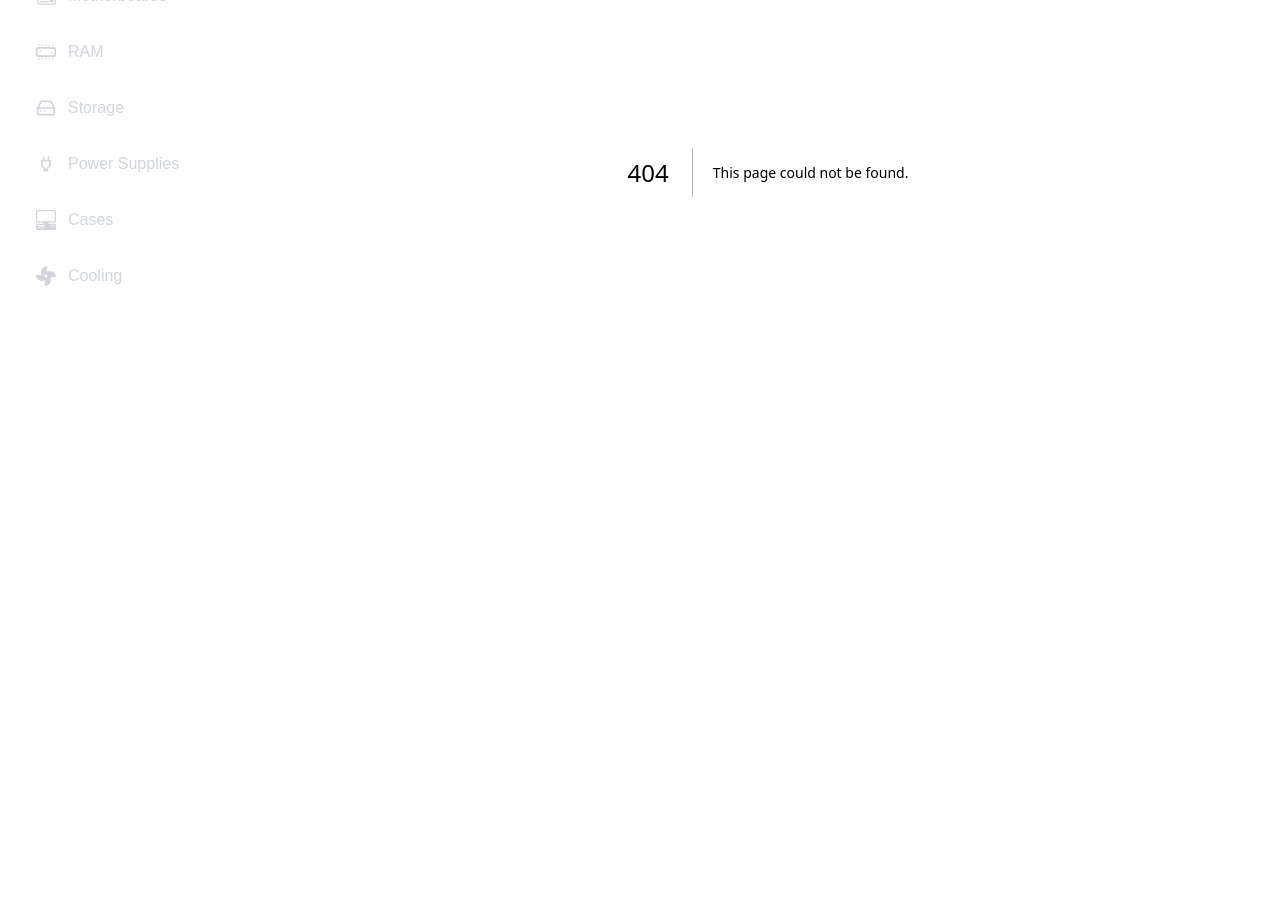
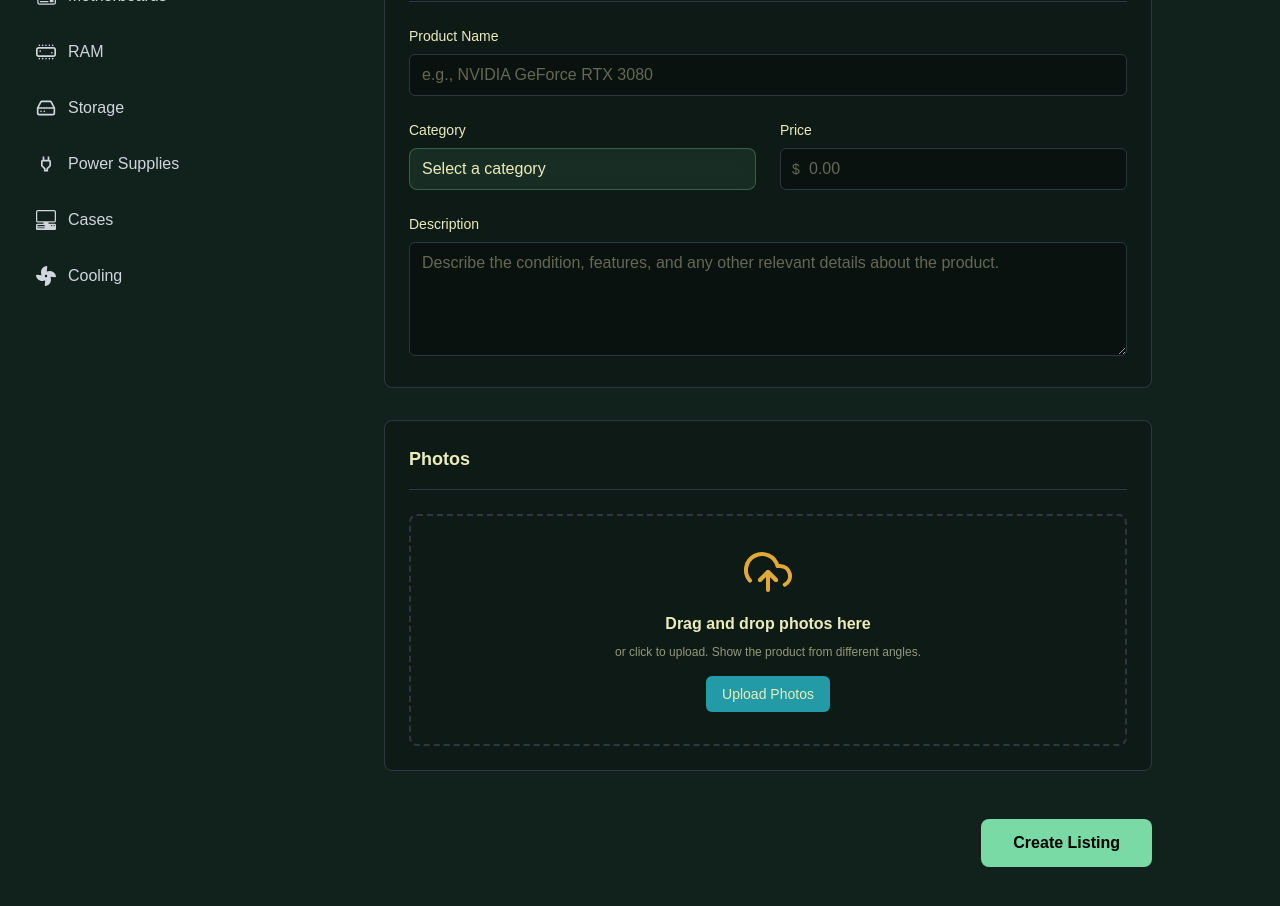
Before and after one commit to abrartanim/barely-used-bytes, a Next.js app in the folder bub-next/: page /createListing in a window 1280 px wide. Before the commit this address had no page. Shown: the part 300-1206 px from the top of the page. Before the commit the page ends 872 px from the top, so only its background shows below. Built offline with nearby package versions, Linux system fonts and the light colour scheme.

Commit message:
added listing create page

```diff
--- /dev/null
+++ b/bub-next/src/app/createListing/page.tsx
@@ -0,0 +1,139 @@
+import type { NextPage } from "next";
+import { FiUploadCloud } from "react-icons/fi";
+
+const CreateListingPage: NextPage = () => {
+  return (
+    // Main content area wrapper
+    <main className="container mx-auto px-4 sm:px-6 lg:px-8 py-12 text-[#ECECBB]">
+      <div className="max-w-3xl mx-auto">
+        {/* Page Heading */}
+        <div className="text-center mb-10">
+          <h1 className="text-4xl font-bold">Create a New Listing</h1>
+          <p className="mt-2 text-md text-[#ECECBB]/70">
+            Fill out the details below to sell your hardware.
+          </p>
+        </div>
+
+        {/* Form */}
+        <form className="space-y-8">
+          {/* Product Details Card */}
+          <div className="bg-black/20 border border-[#30363D] p-6 rounded-lg">
+            <h2 className="text-lg font-bold border-b border-[#30363D] pb-4 mb-6">
+              Product Details
+            </h2>
+            <div className="space-y-6">
+              {/* Product Name Input */}
+              <div>
+                <label
+                  htmlFor="product-name"
+                  className="block text-sm font-medium mb-2"
+                >
+                  Product Name
+                </label>
+                <input
+                  type="text"
+                  id="product-name"
+                  className="w-full bg-black/30 border border-[#30363D] rounded-md px-3 py-2 focus:ring-2 focus:ring-[#239BA7] focus:border-[#239BA7] outline-none placeholder:text-[#ECECBB]/40"
+                  placeholder="e.g., NVIDIA GeForce RTX 3080"
+                />
+              </div>
+
+              {/* Category and Price Inputs */}
+              <div className="grid grid-cols-1 md:grid-cols-2 gap-6">
+                <div>
+                  <label
+                    htmlFor="category"
+                    className="block text-sm font-medium mb-2"
+                  >
+                    Category
+                  </label>
+                  <select
+                    id="category"
+                    className="w-full appearance-none rounded-lg border border-[#7ADAA5]/30 bg-[#7ADAA5]/10 px-3 py-2 backdrop-blur-sm outline-none focus:border-[#7ADAA5] focus:ring-2 focus:ring-[#7ADAA5]"
+                  >
+                    <option className="bg-[#0D1117]">Select a category</option>
+                    <option className="bg-[#0D1117]">CPU</option>
+                    <option className="bg-[#0D1117]">GPU</option>
+                    <option className="bg-[#0D1117]">Motherboard</option>
+                    <option className="bg-[#0D1117]">RAM</option>
+                    <option className="bg-[#0D1117]">Storage</option>
+                  </select>
+                </div>
+                <div>
+                  <label
+                    htmlFor="price"
+                    className="block text-sm font-medium mb-2"
+                  >
+                    Price
+                  </label>
+                  <div className="relative">
+                    <div className="pointer-events-none absolute inset-y-0 left-0 flex items-center pl-3">
+                      <span className="text-[#ECECBB]/40 sm:text-sm">$</span>
+                    </div>
+                    <input
+                      type="text"
+                      id="price"
+                      name="price"
+                      className="w-full pl-7 bg-black/30 border border-[#30363D] rounded-md px-3 py-2 focus:ring-2 focus:ring-[#239BA7] focus:border-[#239BA7] outline-none placeholder:text-[#ECECBB]/40"
+                      placeholder="0.00"
+                    />
+                  </div>
+                </div>
+              </div>
+
+              {/* Description Textarea */}
+              <div>
+                <label
+                  htmlFor="description"
+                  className="block text-sm font-medium mb-2"
+                >
+                  Description
+                </label>
+                <textarea
+                  id="description"
+                  rows={4}
+                  className="w-full bg-black/30 border border-[#30363D] rounded-md px-3 py-2 focus:ring-2 focus:ring-[#239BA7] focus:border-[#239BA7] outline-none placeholder:text-[#ECECBB]/40"
+                  placeholder="Describe the condition, features, and any other relevant details about the product."
+                ></textarea>
+              </div>
+            </div>
+          </div>
+
+          {/* Photo Upload Card */}
+          <div className="bg-black/20 border border-[#30363D] p-6 rounded-lg">
+            <h2 className="text-lg font-bold border-b border-[#30363D] pb-4 mb-6">
+              Photos
+            </h2>
+            <div className="border-2 border-dashed border-[#30363D] rounded-lg p-8 text-center">
+              <div className="flex justify-center mb-4">
+                <FiUploadCloud className="w-12 h-12 text-[#E1AA36]" />
+              </div>
+              <h3 className="mb-2 font-semibold">Drag and drop photos here</h3>
+              <p className="text-xs text-[#ECECBB]/60">
+                or click to upload. Show the product from different angles.
+              </p>
+              <button
+                type="button"
+                className="mt-4 px-4 py-2 bg-[#239BA7] text-[#ECECBB] text-sm font-medium rounded-md hover:bg-[#239BA7]/90 transition-colors"
+              >
+                Upload Photos
+              </button>
+            </div>
+          </div>
+
+          {/* Form Submission Button */}
+          <div className="flex justify-end pt-4">
+            <button
+              type="submit"
+              className="px-8 py-3 bg-[#7ADAA5] text-black font-bold rounded-lg hover:bg-[#7ADAA5]/90 transition-all"
+            >
+              Create Listing
+            </button>
+          </div>
+        </form>
+      </div>
+    </main>
+  );
+};
+
+export default CreateListingPage;
--- a/bub-next/src/app/page.tsx
+++ b/bub-next/src/app/page.tsx
@@ -1,12 +1,16 @@
 import LandingAuth from "@/components/auth/LandingAuth";
 import Image from "next/image";
 import ProductPage from "@/components/pages/ProductPage";
+import CreateListingPage from "./createListing/page";
+import UserProfilePage from "./profile/page";
 export default function Home() {
   return (
     <div>
       {/* <LandingAuth /> */}
       {/* <SideBar /> */}
-      <ProductPage></ProductPage>
+      {/* <ProductPage></ProductPage> */}
+      {/* <CreateListingPage></CreateListingPage> */}
+      <UserProfilePage />
     </div>
   );
 }
```
Also changed, not shown: bub-next/src/app/profile/page.tsx (added), bub-next/src/info.txt.
